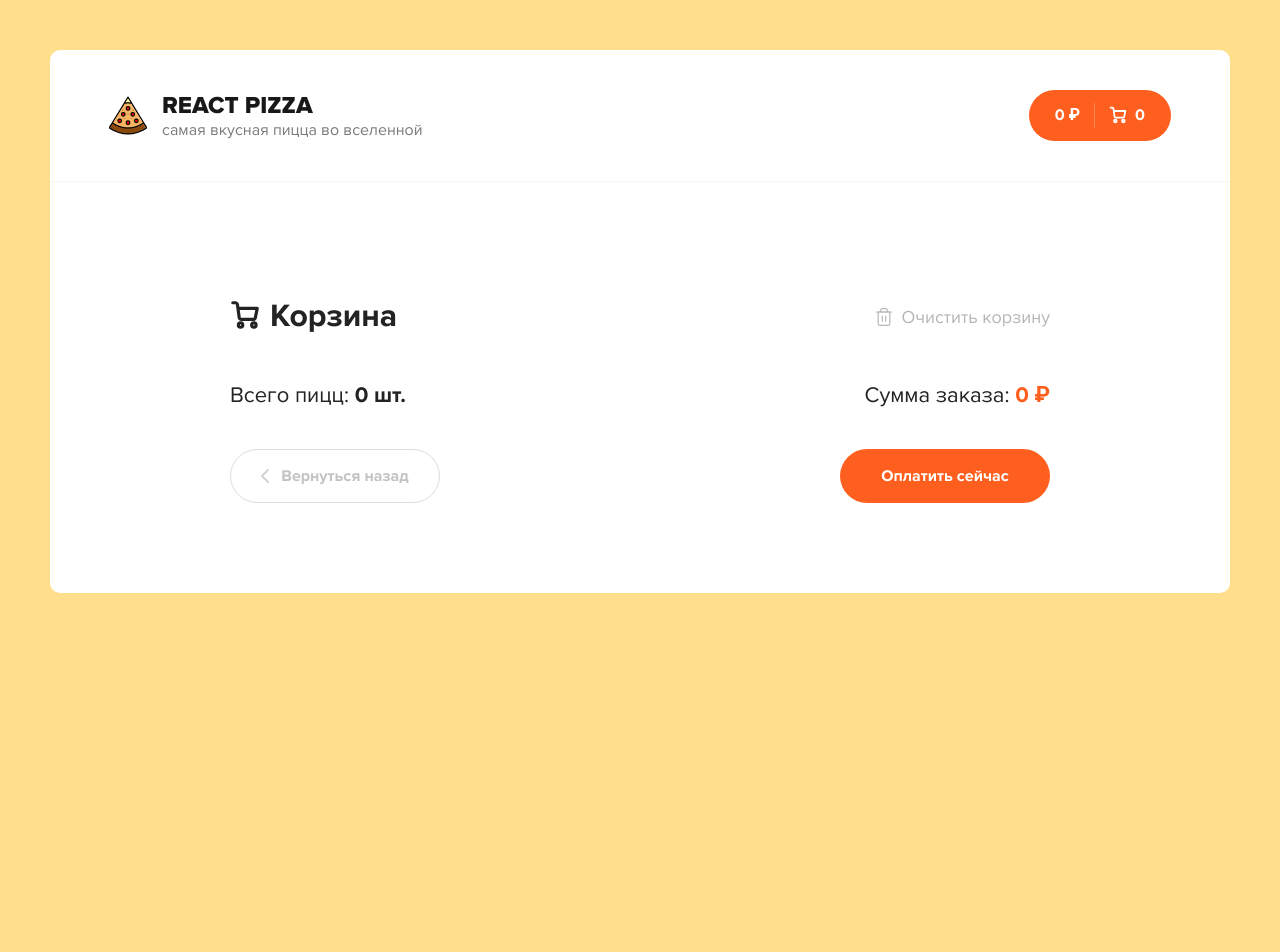
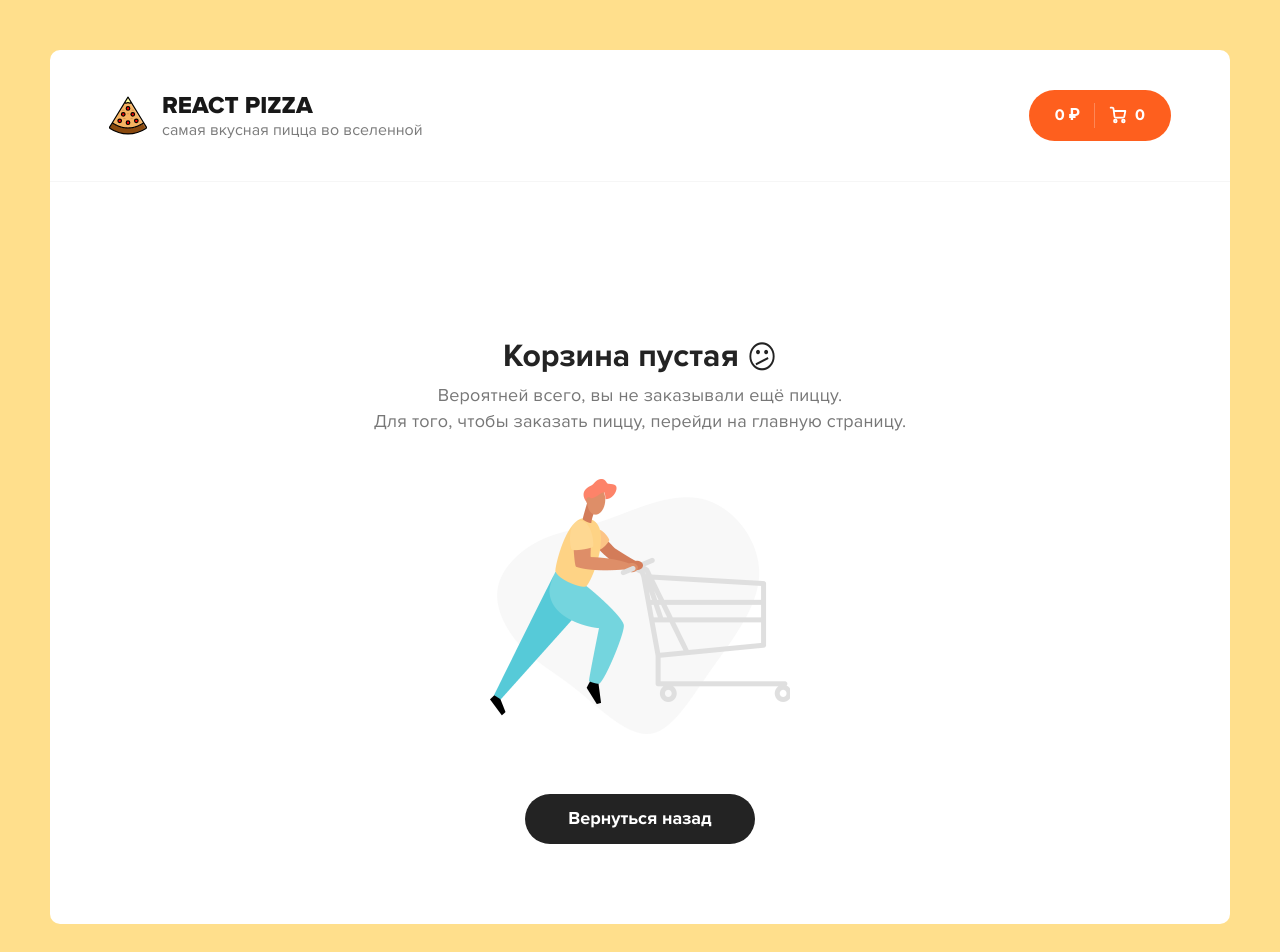
Before and after one commit to Dimaskes/React-Pizza-course, a React (Create React App) app: page /cart in a window 1280 px wide. Shown: the top 952 px of the page. Before the commit the page ends 800 px from the top, so only its background shows below. Built offline with nearby package versions, Linux system fonts and the light colour scheme.

Commit message:
Пустая корзина.

```diff
--- a/src/pages/Cart.jsx
+++ b/src/pages/Cart.jsx
@@ -2,6 +2,9 @@
 import { CartItem } from '../components';
 import { useSelector, useDispatch } from 'react-redux';
 import { clearCart } from '../redux/actions/cart';
+import { Link } from 'react-router-dom';
+
+import cartEmptyImg from '../assets/img/empty-cart.png';
 
 const Cart = () => {
   const dispatch = useDispatch();
@@ -21,6 +24,7 @@
   return (
     <div className='content'>
       <div className='container container--cart'>
+        {totalCount ? (
           <div className='cart'>
             <div className='cart__top'>
               <h2 className='content__title'>
@@ -142,6 +146,26 @@
               </div>
             </div>
           </div>
+        ) : (
+          <div className='content'>
+            <div className='container container--cart'>
+              <div className='cart cart--empty'>
+                <h2>
+                  Корзина пустая <icon>😕</icon>
+                </h2>
+                <p>
+                  Вероятней всего, вы не заказывали ещё пиццу.
+                  <br />
+                  Для того, чтобы заказать пиццу, перейди на главную страницу.
+                </p>
+                <img src={cartEmptyImg} alt='Empty cart' />
+                <Link to='/' className='button button--black'>
+                  <span>Вернуться назад</span>
+                </Link>
+              </div>
+            </div>
+          </div>
+        )}
       </div>
     </div>
   );
```
Also changed, not shown: 1 other file (tests, documents, lock files or other folders). Lines whose indentation alone changed are shown as unchanged.
